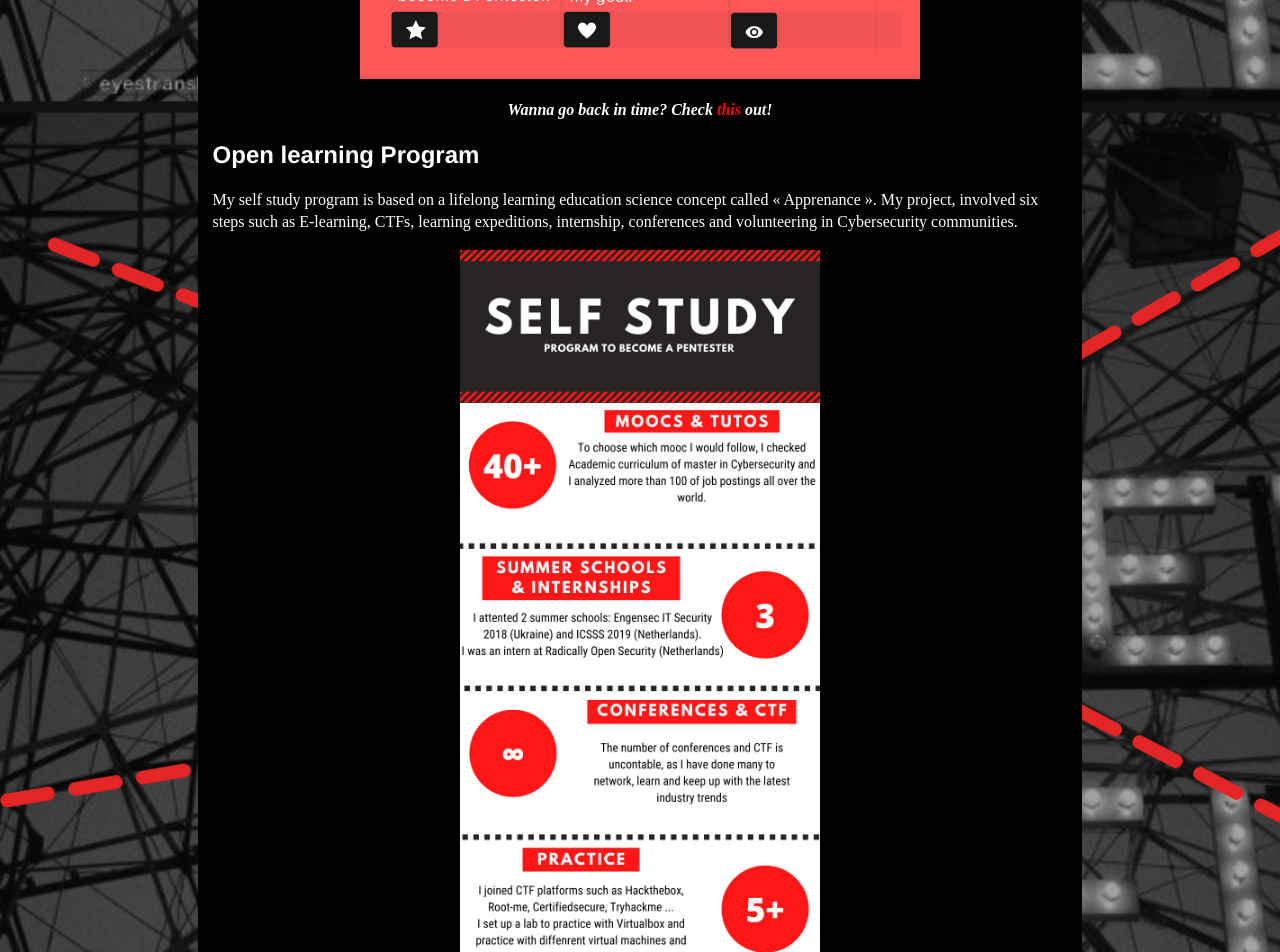
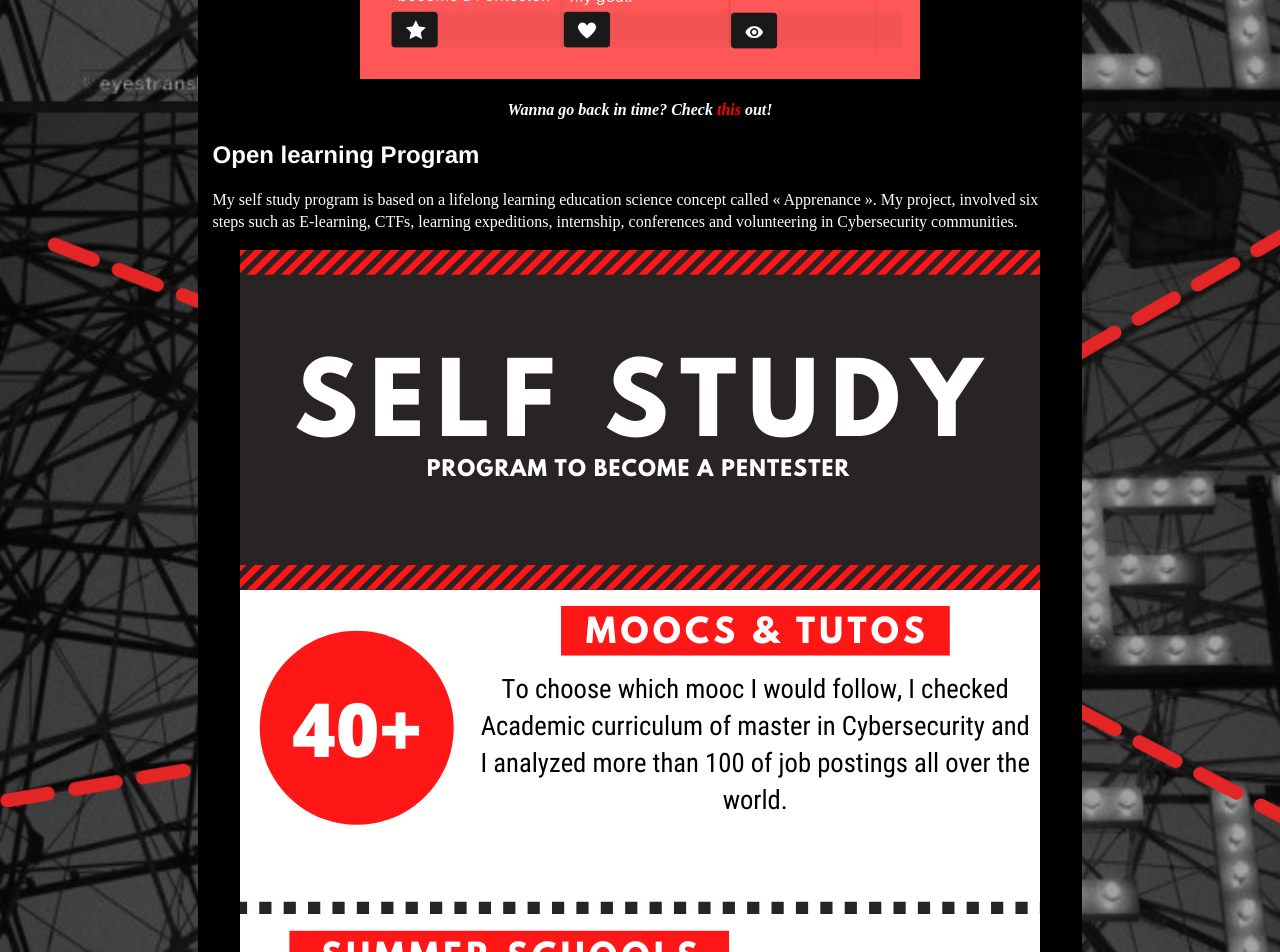
Before and after one commit to CSbyGB/csbygb.github.io, a Jekyll site: the page built from index.html, in a window 1280 px wide. Shown: the part 3574-4526 px from the top of the page. Built offline with Jekyll 4.4.1, drawn with Linux system fonts in a browser that asks for light colours.

Commit message:
Update style.css

```diff
--- a/css/style.css
+++ b/css/style.css
@@ -140,16 +140,32 @@
   max-height: 6000px;              /* > hauteur de la plus longue liste */
   padding: 12px 0 12px 24px;
 }
-/* Images : jamais plus larges que le bloc de l'article */
-.post img {
+/* Accueil + articles : images et vidéos jamais plus larges que l'écran */
+.index img, .post img {
     max-width: 100%;
     height: auto;
+}
+.index iframe, .post iframe {
+    max-width: 100%;
+}
+iframe[src*="youtube.com"] {
+    width: 100%;
+    max-width: 560px;
+    height: auto;
+    aspect-ratio: 16 / 9;
+}
+iframe[src*="docs.google.com/presentation"] {
+    width: 100%;
+    max-width: 595px;
+    height: auto;
+    aspect-ratio: 595 / 485;
 }
 
 /* Petits écrans */
 @media (max-width: 768px) {
     .generalStyle { width: 92%; margin: 20px auto; }
     .post { width: auto; margin: 20px 0; padding: 12px; }
+    .index { margin: 20px 0; padding: 12px; }
     h1 { font-size: 2em; }
     nav ul li { display: inline-block; margin: 0 12px 8px 0; }
 }
```
